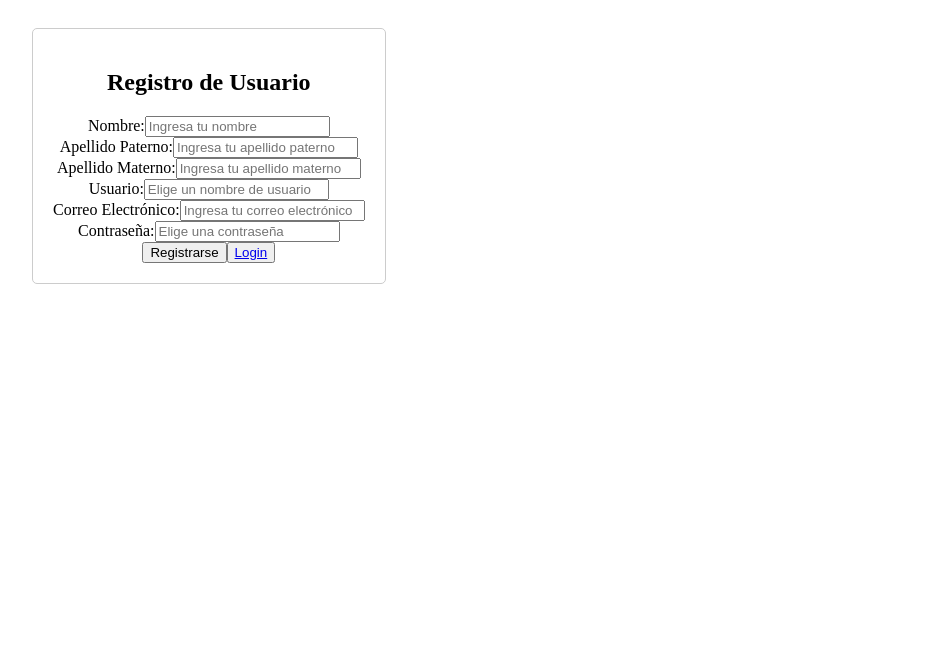
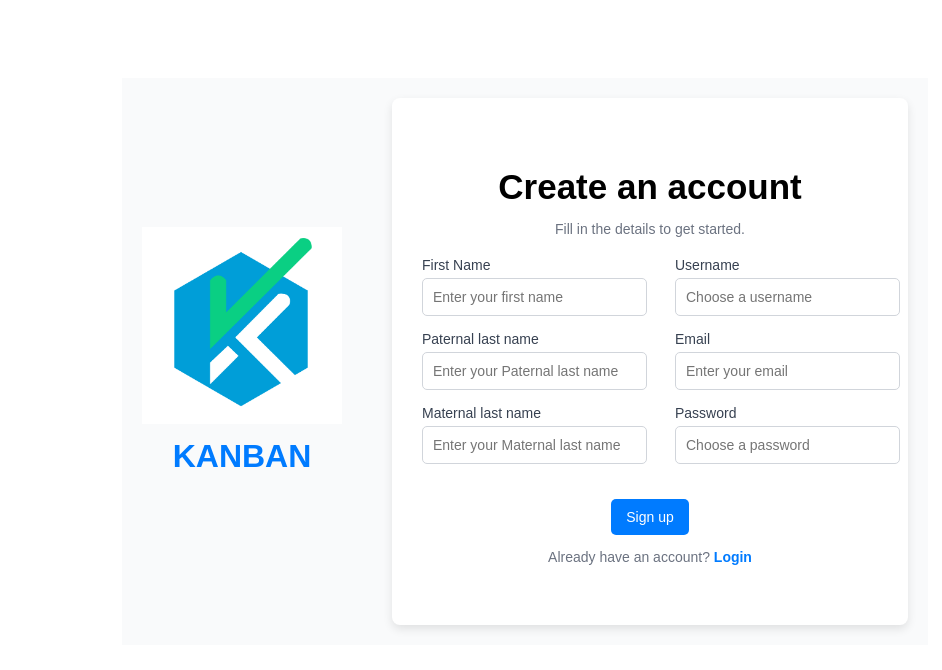
Before and after one commit to p5Patricio/Inventario-frontend, a Vue app: page /signup in a window 1280 px wide. Shown: the top 670 px of the page, without its empty margins (246-1188 px from the left). Built offline with nearby package versions, Linux system fonts and the light colour scheme.

Commit message:
Estilo para el formulario del signup terminado

```diff
--- a/src/components/FormLogin.vue
+++ b/src/components/FormLogin.vue
@@ -88,11 +88,10 @@
   .login-container {
     display: flex;
     justify-content: center;
-  margin-left: 150px;
-  margin-top: 50px;
     align-items: center;
-  min-height: 100px;
-  background-color: white;
+    margin-top: 90px;
+    min-height: 10px;
+    background-color: #f9fafb;
     font-family: Arial, sans-serif;
     padding: 20px;
   }
@@ -100,8 +99,9 @@
   /* Contenedor interno para logo y formulario */
   .content-wrapper {
     display: flex;
+    margin-left: 160px;
     align-items: center;
-  gap: 50px; /* Espaciado entre el logo y el formulario */
+    gap: 100px; /* Espaciado entre el logo y el formulario */
   }
 
   /* Logo */
@@ -123,7 +123,6 @@
   .login-form-container {
     background: #ffffff;
     border-radius: 8px;
-  margin-left: 50px;
     padding: 40px 30px;
     box-shadow: 0px 4px 10px rgba(0, 0, 0, 0.1);
     max-width: 400px;
@@ -133,8 +132,9 @@
 
   /* Título y subtítulo */
   h2 {
-  font-size: 25px;
+    font-size: 30px;
     font-weight: bold;
+    margin-bottom: 10px;
   }
   p {
     font-size: 14px;
--- a/src/components/FormSignup.vue
+++ b/src/components/FormSignup.vue
@@ -1,73 +1,103 @@
 <!-- eslint-disable vue/multi-word-component-names -->
 <template>
   <div class="signup-container">
-      <h2>Registro de Usuario</h2>
-      <form @submit.prevent="handleSignup">
-        <div>
-          <label for="nombre">Nombre:</label>
+    <div class="content-wrapper">
+      <!-- Sección del logo -->
+      <div class="logo-container">
+        <img src="@/assets/image.png" alt="Kanban Logo" class="logo" />
+        <h1 class="app-title">KANBAN</h1>
+      </div>
+
+      <!-- Sección del formulario -->
+      <div class="signup-form-container">
+        <h2>Create an account</h2>
+        <p>Fill in the details to get started.</p>
+
+        <form @submit.prevent="handleSignup" class="signup-form">
+          <div class="form-columns">
+            <!-- Primera columna -->
+            <div class="form-column">
+              <div class="form-group">
+                <label for="nombre">First Name</label>
                 <input
                   type="text"
                   id="nombre"
                   v-model="form.nombre"
-            placeholder="Ingresa tu nombre"
+                  placeholder="Enter your first name"
                   required
                 />
               </div>
-        <div>
-          <label for="apellido_pat">Apellido Paterno:</label>
+              <div class="form-group">
+                <label for="apellido_pat">Paternal last name</label>
                 <input
                   type="text"
                   id="apellido_pat"
                   v-model="form.apellido_pat"
-            placeholder="Ingresa tu apellido paterno"
+                  placeholder="Enter your Paternal last name"
                   required
                 />
               </div>
-        <div>
-          <label for="apellido_mat">Apellido Materno:</label>
+              <div class="form-group">
+                <label for="apellido_mat">Maternal last name</label>
                 <input
                   type="text"
                   id="apellido_mat"
                   v-model="form.apellido_mat"
-            placeholder="Ingresa tu apellido materno"
+                  placeholder="Enter your Maternal last name"
                   required
                 />
               </div>
-        <div>
-          <label for="usuario">Usuario:</label>
+            </div>
+
+            <!-- Segunda columna -->
+            <div class="form-column">
+              <div class="form-group">
+                <label for="usuario">Username</label>
                 <input
                   type="text"
                   id="usuario"
                   v-model="form.usuario"
-            placeholder="Elige un nombre de usuario"
+                  placeholder="Choose a username"
                   required
                 />
               </div>
-        <div>
-          <label for="email">Correo Electrónico:</label>
+              <div class="form-group">
+                <label for="email">Email</label>
                 <input
                   type="email"
                   id="email"
                   v-model="form.email"
-            placeholder="Ingresa tu correo electrónico"
+                  placeholder="Enter your email"
                   required
                 />
               </div>
-        <div>
-          <label for="password">Contraseña:</label>
+              <div class="form-group">
+                <label for="password">Password</label>
                 <input
                   type="password"
                   id="password"
                   v-model="form.password"
-            placeholder="Elige una contraseña"
+                  placeholder="Choose a password"
                   required
                 />
               </div>
-        <button type="submit">Registrarse</button>
-        <button><router-link to="/">Login</router-link></button>
+            </div>
+          </div>
+
+          <!-- Botón centrado -->
+          <div class="form-button-group">
+            <button type="submit" class="btn-primary">Sign up</button>
+          </div>
         </form>
+
+        <p>
+          Already have an account? <router-link to="/" class="login-link">Login</router-link>
+        </p>
+
         <p v-if="errorMessage" class="error-message">{{ errorMessage }}</p>
         <p v-if="successMessage" class="success-message">{{ successMessage }}</p>
+      </div>
+    </div>
   </div>
 </template>
 
@@ -114,19 +144,130 @@
   </script>
 
   <style scoped>
+  /* Contenedor principal */
   .signup-container {
-    max-width: 500px;
-    margin: 0 auto;
+    display: flex;
+    justify-content: center;
+    align-items: center;
+    margin-top: 50px;
+    margin-left: 90px;
+    min-height: 100px;
+    background-color: #f9fafb;
+    font-family: Arial, sans-serif;
     padding: 20px;
-    border: 1px solid #ccc;
+  }
+
+  /* Contenedor interno para logo y formulario */
+  .content-wrapper {
+    display: flex;
+    align-items: center;
+    gap: 50px; /* Espaciado entre el logo y el formulario */
+  }
+
+  /* Logo */
+  .logo-container {
+    text-align: center;
+  }
+  .logo {
+    width: 200px;
+    height: auto;
+  }
+  .app-title {
+    font-size: 32px;
+    font-weight: bold;
+    color: #007bff;
+    margin-top: 10px;
+  }
+
+  /* Contenedor del formulario */
+  .signup-form-container {
+    background: #ffffff;
+    border-radius: 8px;
+    padding: 40px 30px;
+    box-shadow: 0px 4px 10px rgba(0, 0, 0, 0.1);
+    max-width: 700px;
+    width: 100%;
+    text-align: center;
+  }
+
+  /* Título y subtítulo */
+  h2 {
+    font-size: 35px;
+    font-weight: bold;
+    margin-bottom: 10px;
+  }
+  p {
+    font-size: 14px;
+    color: #6b7280;
+    margin-bottom: 20px;
+  }
+
+  /* Diseño de columnas */
+  .form-columns {
+    display: flex;
+    justify-content: space-between;
+    gap: 50px;
+  }
+  .form-column {
+    flex: 1;
+  }
+
+  /* Estilos de los inputs */
+  .form-group {
+    margin-bottom: 15px;
+    text-align: left;
+  }
+  label {
+    display: block;
+    font-size: 14px;
+    margin-bottom: 5px;
+    color: #374151;
+  }
+  input {
+    width: 100%;
+    padding: 10px;
+    border: 1px solid #d1d5db;
     border-radius: 5px;
+    font-size: 14px;
   }
+
+  /* Botón centrado */
+  .form-button-group {
+    text-align: center;
+    margin-top: 20px;
+  }
+  .btn-primary {
+    background-color: #007bff;
+    color: #ffffff;
+    border: none;
+    border-radius: 5px;
+    padding: 10px 15px;
+    cursor: pointer;
+    font-size: 14px;
+  }
+  .btn-primary:hover {
+    background-color: #0056b3;
+  }
+
+  /* Enlace de inicio de sesión */
+  .login-link {
+    color: #007bff;
+    text-decoration: none;
+    font-weight: bold;
+  }
+  .login-link:hover {
+    text-decoration: underline;
+  }
+
+  /* Mensajes de error y éxito */
   .error-message {
     color: red;
+    font-size: 14px;
     margin-top: 10px;
   }
   .success-message {
     color: green;
+    font-size: 14px;
     margin-top: 10px;
   }
   </style>
--- a/src/views/Tiendas.vue
+++ b/src/views/Tiendas.vue
@@ -245,7 +245,7 @@ export default {
 .layout {
   display: flex;
   height: 100vh; /* Altura fija del viewport */
-  background-color: #f5f7fb;
+  background-color: #ffffff;
   overflow: hidden; /* Previene scroll en el body */
 }
 
@@ -254,6 +254,7 @@ export default {
   flex: 1;
   display: flex;
   flex-direction: column;
+  width: 1200px;
   margin-left: 0px;
   height: 100vh;
   overflow: hidden; /* Previene scroll doble */
@@ -298,7 +299,7 @@ export default {
   justify-content: space-between;
   align-items: center;
   padding: 24px 0;
-  background-color: #f5f7fb;
+  background-color: #ffffff;
   z-index: 10;
 }
 
@@ -357,7 +358,7 @@ export default {
   background: white;
   border-radius: 12px;
   padding: 20px;
-  box-shadow: 0 1px 3px rgba(0, 0, 0, 0.1);
+  box-shadow: 1px 1px 3px rgba(0, 0, 0.2, 0.3);
 }
 
 .store-image {
```
Lines whose indentation alone changed are shown as unchanged.
